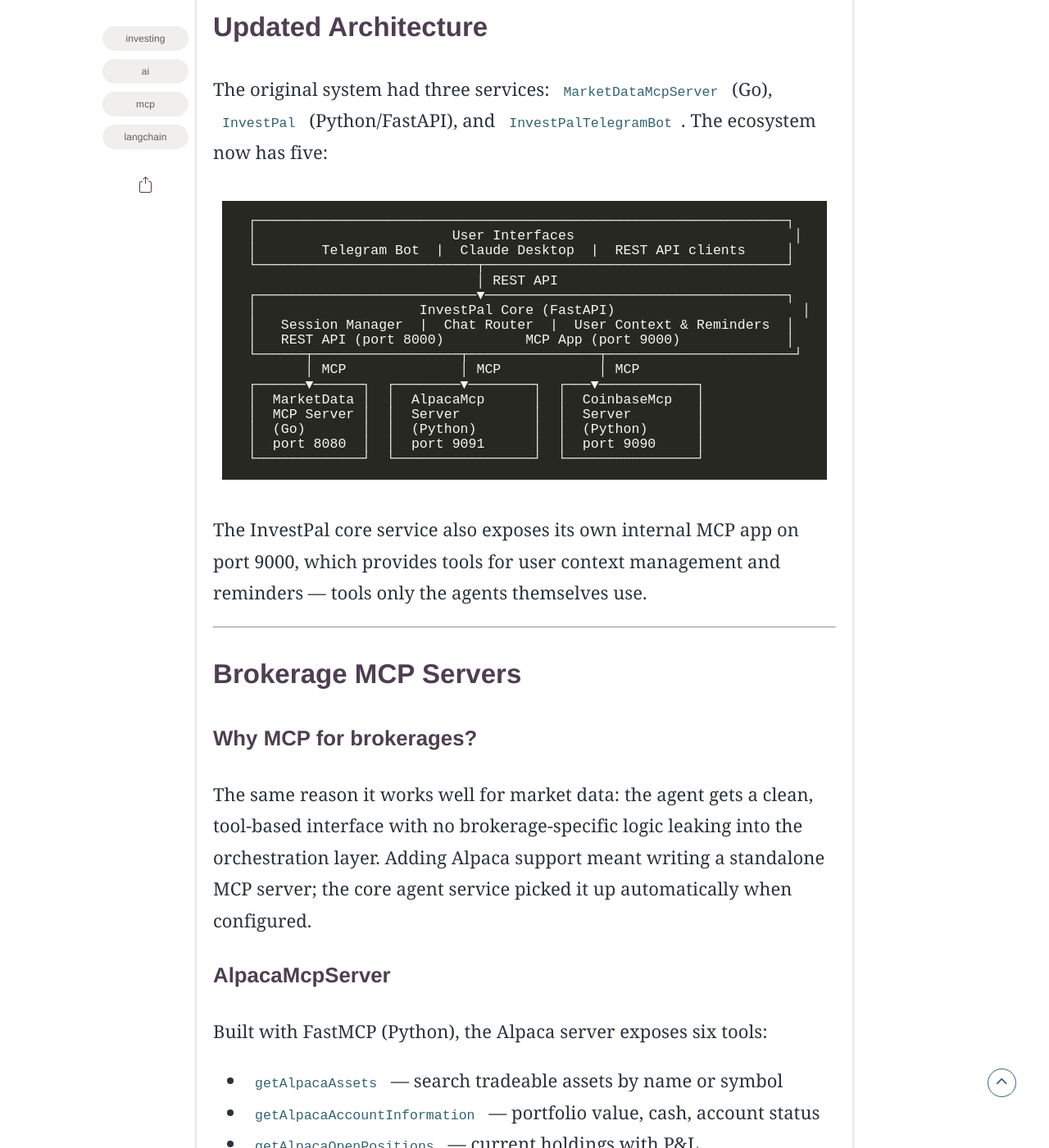
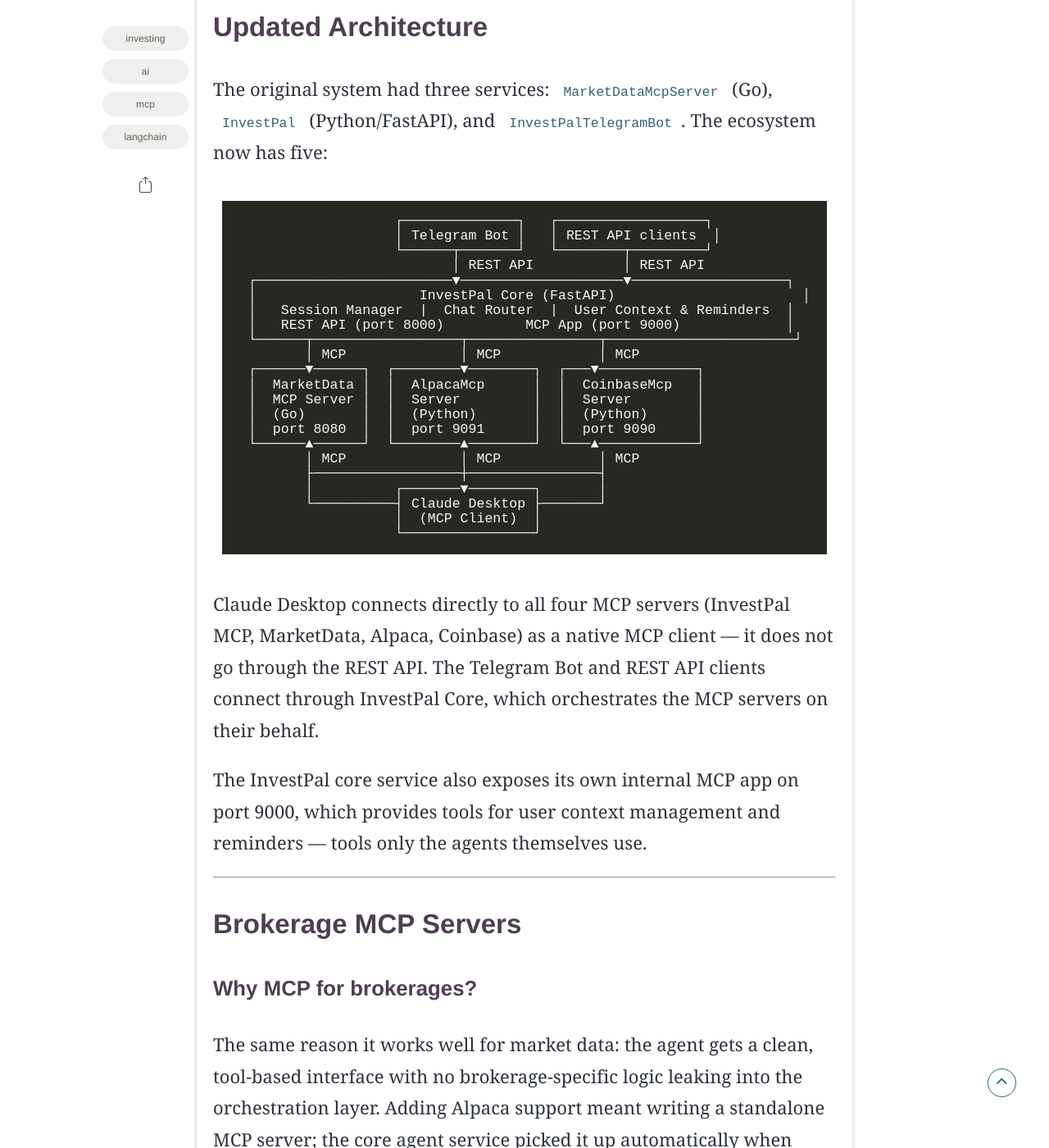
Before and after one commit to OrestisStefanou/OrestisStefanou.github.io, a Jekyll site: the page built from _posts/2026-04-13-InvestPal-2.0.md, in a window 1280 px wide and 1400 px high, scrolled down 1904 px. Shown: the whole window at 82% size. Built offline with Jekyll 4.4.1, drawn with Linux system fonts in a browser that asks for light colours; some web fonts are replaced; comment, search, counter and statistics services are not loaded; some of the changed text lies outside the part shown.

Commit message:
Update page

````diff
--- a/_posts/2026-04-13-InvestPal-2.0.md
+++ b/_posts/2026-04-13-InvestPal-2.0.md
@@ -25,12 +25,11 @@
 The original system had three services: `MarketDataMcpServer` (Go), `InvestPal` (Python/FastAPI), and `InvestPalTelegramBot`. The ecosystem now has five:
 
 ```
-┌─────────────────────────────────────────────────────────────────┐
-│                        User Interfaces                           │
-│        Telegram Bot  |  Claude Desktop  |  REST API clients     │
-└───────────────────────────┬─────────────────────────────────────┘
-                            │ REST API
-┌───────────────────────────▼─────────────────────────────────────┐
+                  ┌──────────────┐   ┌──────────────────┐
+                  │ Telegram Bot │   │ REST API clients  │
+                  └──────┬───────┘   └────────┬─────────┘
+                         │ REST API           │ REST API
+┌────────────────────────▼────────────────────▼───────────────────┐
 │                    InvestPal Core (FastAPI)                       │
 │   Session Manager  |  Chat Router  |  User Context & Reminders  │
 │   REST API (port 8000)          MCP App (port 9000)             │
@@ -41,8 +40,16 @@
 │  MCP Server │  │  Server         │  │  Server        │
 │  (Go)       │  │  (Python)       │  │  (Python)      │
 │  port 8080  │  │  port 9091      │  │  port 9090     │
-└─────────────┘  └─────────────────┘  └────────────────┘
+└──────▲──────┘  └────────▲────────┘  └───▲────────────┘
+       │ MCP              │ MCP            │ MCP
+       ├──────────────────┼────────────────┤
+       │          ┌───────▼────────┐       │
+       └──────────┤ Claude Desktop ├───────┘
+                  │  (MCP Client)  │
+                  └────────────────┘
 ```
+
+Claude Desktop connects directly to all four MCP servers (InvestPal MCP, MarketData, Alpaca, Coinbase) as a native MCP client — it does not go through the REST API. The Telegram Bot and REST API clients connect through InvestPal Core, which orchestrates the MCP servers on their behalf.
 
 The InvestPal core service also exposes its own internal MCP app on port 9000, which provides tools for user context management and reminders — tools only the agents themselves use.
 
````
